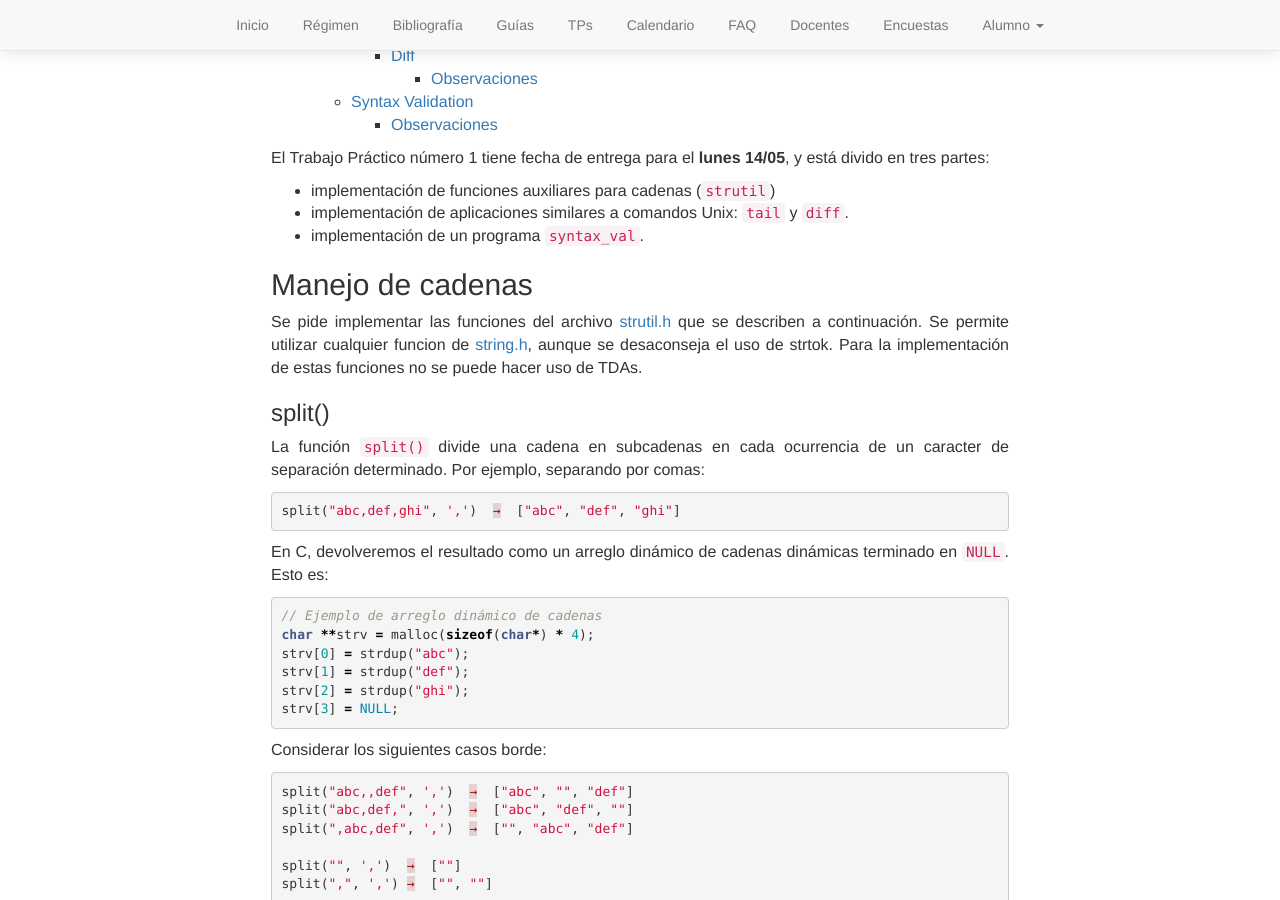
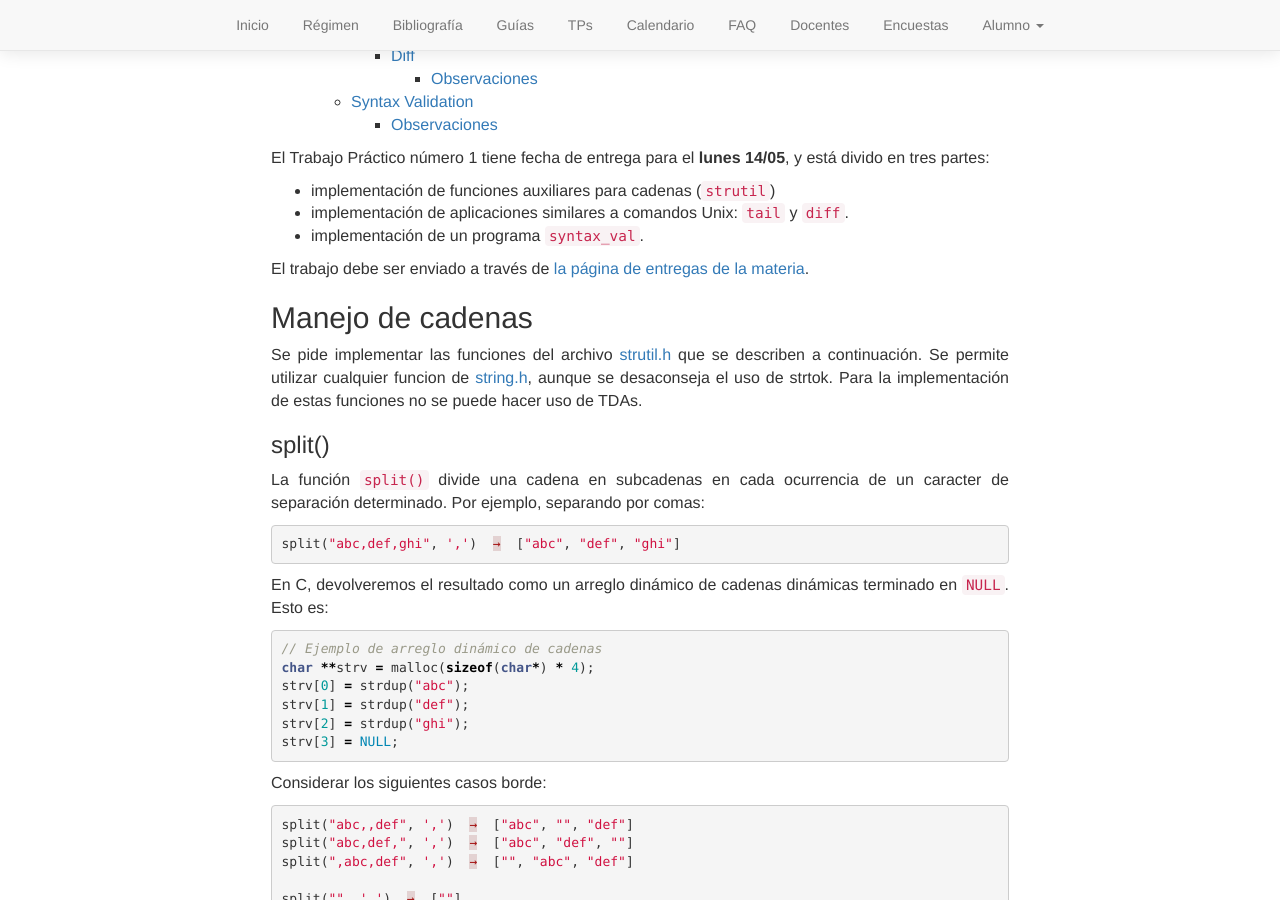
Before and after one commit to algoritmos-rw/algoritmos, a Jekyll site: the page built from static/tps/2018_1/tp1/index.md, in a window 1280 px wide and 900 px high, scrolled down 310 px. Built offline with Jekyll 4.4.1, drawn with Linux system fonts in a browser that asks for light colours.

Commit message:
aclaracion del sistema de entregas

```diff
--- a/static/tps/2018_1/tp1/index.md
+++ b/static/tps/2018_1/tp1/index.md
@@ -20,6 +20,8 @@ está divido en tres partes:
 * implementación de funciones auxiliares para cadenas ([`strutil`](#manejo-de-cadenas))
 * implementación de aplicaciones similares a comandos Unix: [`tail`](#tail) y [`diff`](#diff).
 * implementación de un programa [`syntax_val`](#syntax-validation).
+
+El trabajo debe ser enviado a través de [la página de entregas de la materia]({{site.entregas}}).
 
 
 ## Manejo de cadenas
```
